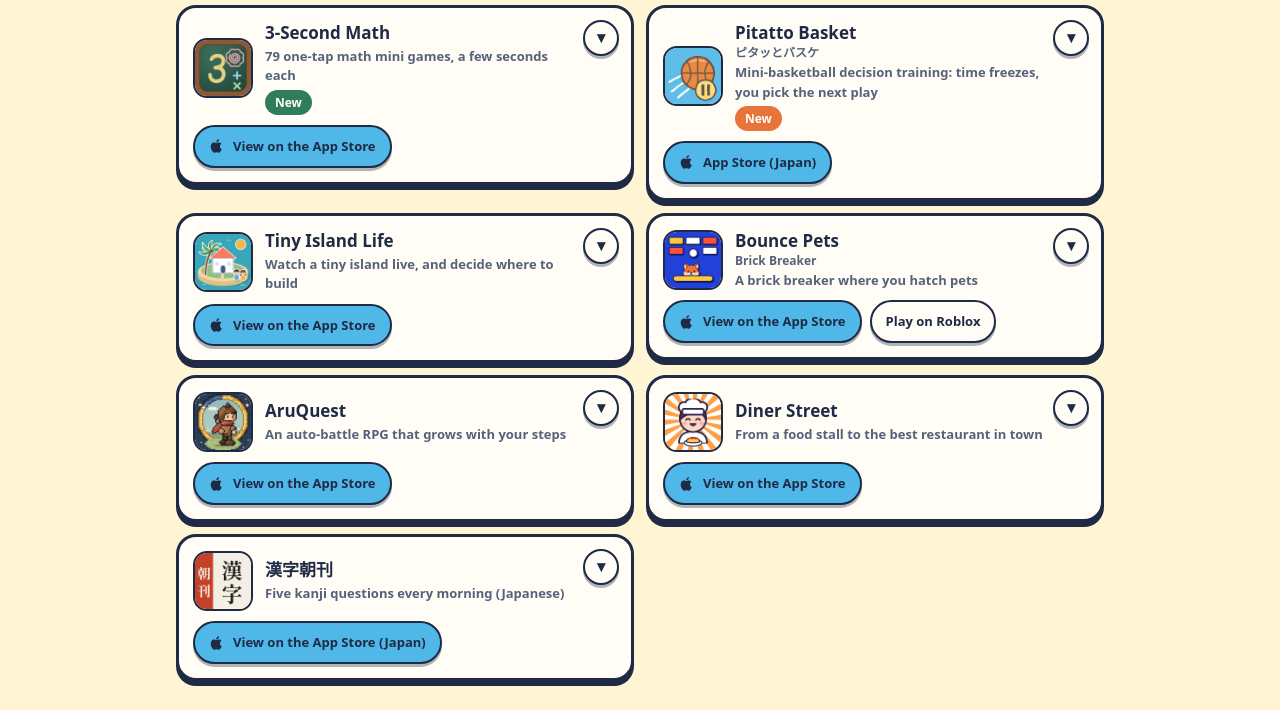
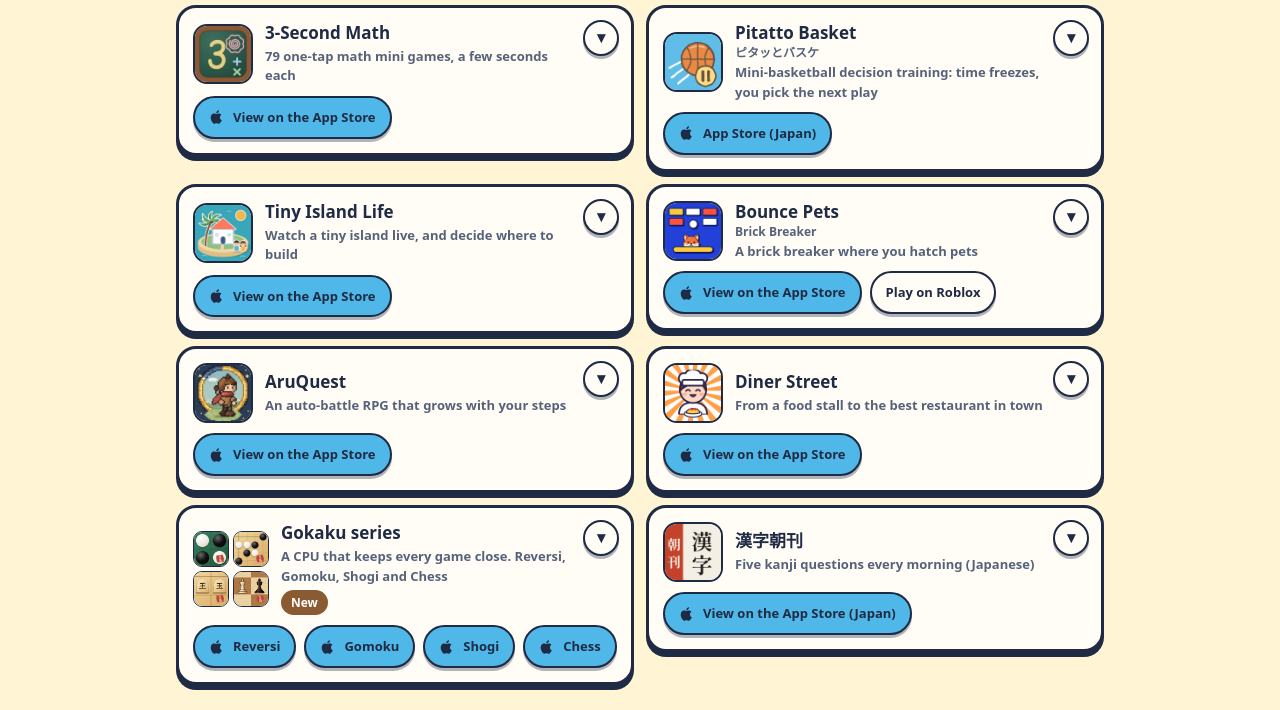
Before and after one commit to queserasera012/queserasera012.github.io, a plain HTML site: page index.html in a window 1280 px wide. Shown: the part 796-1506 px from the top of the page. Drawn offline with Linux system fonts and the light colour scheme; a web font is replaced by a local one.

Commit message:
Add 互角シリーズ (Reversi/Gomoku/Shogi/Chess, released 11/26) as one card; move New tag to it
Co-Authored-By: Claude Opus 5.5 <noreply@anthropic.com>
Claude-Session: https://claude.ai/code/session_011EqFFeJKZbujTkid6qt9hz

```diff
--- a/index.html
+++ b/index.html
@@ -102,6 +102,7 @@ img{display:block;max-width:100%}
 .app{background:var(--paper);border:3px solid var(--line);border-radius:24px;padding:20px;margin-bottom:20px;box-shadow:var(--shadow);--c:var(--accent)}
 .app-head{display:flex;gap:16px;align-items:flex-start}
 .app-head img{width:76px;height:76px;border-radius:18px;flex:none;border:2px solid var(--line)}
+.quad{width:76px;height:76px;flex:none;display:grid;grid-template-columns:36px 36px;grid-auto-rows:36px;gap:4px}.app-head .quad img{width:36px;height:36px;border-radius:9px;border:1.5px solid var(--line);box-sizing:border-box}
 .app-head h3{margin:0;font-size:21px;font-weight:900;line-height:1.35}
 .h3sub{font-size:14px;color:var(--sub);font-weight:700}
 html[lang="ja"] .h3sub[data-ja],html[lang="en"] .h3sub[data-en]{display:block}
@@ -243,6 +244,7 @@ html[lang="en"] [data-en]{display:revert}
       <a href="#bounce" aria-label="Bounce Pets"><img src="img/bounce-icon.png" alt="" width="64" height="64"></a>
       <a href="#aruquest" aria-label="アルクエスト"><img src="img/aruquest-icon.png" alt="" width="64" height="64"></a>
       <a href="#diner" aria-label="Diner Street"><img src="img/diner-icon.png" alt="" width="64" height="64"></a>
+      <a href="#gokaku" aria-label="互角シリーズ / Gokaku"><img src="img/gokaku-shogi-icon.png" alt="" width="64" height="64"></a>
       <a href="#kanji" aria-label="漢字朝刊"><img src="img/kanji-icon.png" alt="" width="64" height="64"></a>
     </div>
     </div>
@@ -309,7 +311,7 @@ html[lang="en"] [data-en]{display:revert}
       <div>
         <h3><span data-ja>3びょうさんすう</span><span data-en>3-Second Math</span></h3>
         <p class="one" data-ja>数秒で1問、1タップで答える 算数ミニゲーム80本</p><p class="one" data-en>79 one-tap math mini games, a few seconds each</p>
-        <div class="tags"><span class="tag hot new" data-ja>新しく公開</span><span class="tag hot new" data-en>New</span><span class="tag">iPhone / iPad</span><span class="tag" data-ja>小学生の算数</span><span class="tag" data-en>Elementary math</span><span class="tag" data-ja>日本語 / English</span><span class="tag" data-en>English / 日本語</span></div>
+        <div class="tags"><span class="tag">iPhone / iPad</span><span class="tag" data-ja>小学生の算数</span><span class="tag" data-en>Elementary math</span><span class="tag" data-ja>日本語 / English</span><span class="tag" data-en>English / 日本語</span></div>
       </div>
     </div>
     <div class="actions">
@@ -331,7 +333,7 @@ html[lang="en"] [data-en]{display:revert}
       <div>
         <h3><span data-ja>ピタッとバスケ</span><span data-en>Pitatto Basket</span><span data-en class="h3sub">ピタッとバスケ</span></h3>
         <p class="one" data-ja>時間が止まって「次の一手」をえらぶ、ミニバスの判断力トレーニング</p><p class="one" data-en>Mini-basketball decision training: time freezes, you pick the next play</p>
-        <div class="tags"><span class="tag hot new" data-ja>新しく公開</span><span class="tag hot new" data-en>New</span><span class="tag">iPhone / iPad</span><span class="tag" data-ja>ミニバスの子に</span><span class="tag" data-en>For youth basketball players</span><span class="tag" data-en>Japanese language</span><span class="tag" data-en>Japan App Store only</span></div>
+        <div class="tags"><span class="tag">iPhone / iPad</span><span class="tag" data-ja>ミニバスの子に</span><span class="tag" data-en>For youth basketball players</span><span class="tag" data-en>Japanese language</span><span class="tag" data-en>Japan App Store only</span></div>
       </div>
     </div>
     <div class="actions">
@@ -436,6 +438,27 @@ html[lang="en"] [data-en]{display:revert}
     </div>
     </div>
   </article>
+  <article class="app" data-group="game" id="gokaku" style="--c:#8a5a32">
+    <div class="app-head">
+      <div class="quad" aria-hidden="true"><img src="img/gokaku-reversi-icon.png" alt="" width="36" height="36"><img src="img/gokaku-gomoku-icon.png" alt="" width="36" height="36"><img src="img/gokaku-shogi-icon.png" alt="" width="36" height="36"><img src="img/gokaku-chess-icon.png" alt="" width="36" height="36"></div>
+      <div>
+        <h3 data-ja>互角シリーズ</h3><h3 data-en>Gokaku series</h3>
+        <p class="one" data-ja>最後まで いい勝負に なる CPU。リバーシ・五目並べ・将棋・チェスの 4本</p><p class="one" data-en>A CPU that keeps every game close. Reversi, Gomoku, Shogi and Chess</p>
+        <div class="tags"><span class="tag hot new" data-ja>新しく公開</span><span class="tag hot new" data-en>New</span><span class="tag">iPhone / iPad</span><span class="tag" data-ja>ボードゲーム</span><span class="tag" data-en>Board games</span><span class="tag" data-ja>日本語 / English</span><span class="tag" data-en>English / 日本語</span></div>
+      </div>
+    </div>
+    <div class="actions">
+      <a class="btn" href="https://apps.apple.com/jp/app/id6838316027?pt=129460223&ct=lp&mt=8" data-href-en="https://apps.apple.com/us/app/id6838316027?pt=129460223&ct=lp&mt=8"><svg viewBox="0 0 24 24"><use href="#apple"/></svg><span data-ja>リバーシ</span><span data-en>Reversi</span></a><a class="btn" href="https://apps.apple.com/jp/app/id6838317671?pt=129460223&ct=lp&mt=8" data-href-en="https://apps.apple.com/us/app/id6838317671?pt=129460223&ct=lp&mt=8"><svg viewBox="0 0 24 24"><use href="#apple"/></svg><span data-ja>五目並べ</span><span data-en>Gomoku</span></a><a class="btn" href="https://apps.apple.com/jp/app/id6838323979?pt=129460223&ct=lp&mt=8" data-href-en="https://apps.apple.com/us/app/id6838323979?pt=129460223&ct=lp&mt=8"><svg viewBox="0 0 24 24"><use href="#apple"/></svg><span data-ja>将棋</span><span data-en>Shogi</span></a><a class="btn" href="https://apps.apple.com/jp/app/id6838324857?pt=129460223&ct=lp&mt=8" data-href-en="https://apps.apple.com/us/app/id6838324857?pt=129460223&ct=lp&mt=8"><svg viewBox="0 0 24 24"><use href="#apple"/></svg><span data-ja>チェス</span><span data-en>Chess</span></a>
+      <button type="button" class="btn ghost more-btn" aria-expanded="false"><span data-ja>くわしく</span><span data-en>More</span></button>
+    </div>
+    <div class="more" hidden>
+    <p class="desc" data-ja>あいての CPU が きみに 合わせて 手かげんし、最後まで 勝ち負けが わからない 勝負に します。さした 手には ◎○△ が 付き、対局の あとは ふりかえりで「次に いしきすること」が 1つ 出ます。4本は それぞれ 別の アプリです。</p>
+    <p class="desc" data-en>The CPU adjusts to you so the game stays close to the very end. Each move gets a mark, and after the game a short review gives you one thing to focus on next time. Each game is a separate app.</p>
+    <div class="shots">
+      <img loading="lazy" src="img/gokaku-reversi-ja-1.jpg" data-src-en="img/gokaku-reversi-en-1.jpg" alt="" width="480" height="1043"><img loading="lazy" src="img/gokaku-gomoku-ja-1.jpg" data-src-en="img/gokaku-gomoku-en-1.jpg" alt="" width="480" height="1043"><img loading="lazy" src="img/gokaku-shogi-ja-1.jpg" data-src-en="img/gokaku-shogi-en-1.jpg" alt="" width="480" height="1043"><img loading="lazy" src="img/gokaku-chess-ja-1.jpg" data-src-en="img/gokaku-chess-en-1.jpg" alt="" width="480" height="1043">
+    </div>
+    </div>
+  </article>
   <article class="app" data-group="adult" id="kanji" style="--c:#c4412a">
     <div class="app-head">
       <img src="img/kanji-icon.png" alt="" width="76" height="76">
@@ -491,6 +514,7 @@ html[lang="en"] [data-en]{display:revert}
     <a href="https://queserasera012.github.io/images/pitatto-basket/privacy.html"><span data-ja>ピタッとバスケ</span><span data-en>Pitatto Basket</span> Privacy</a>
     <a href="https://queserasera012.github.io/images/tiny-island-life/privacy.html">Tiny Island Life Privacy</a>
     <a href="https://queserasera012.github.io/images/bounce-pets/privacy.html">Bounce Pets Privacy</a>
+    <a href="https://queserasera012.github.io/images/gokaku/privacy.html"><span data-ja>互角シリーズ</span><span data-en>Gokaku</span> Privacy</a>
     <a href="https://queserasera012.github.io/images/aruquest/privacy.html"><span data-ja>アルクエスト</span><span data-en>AruQuest</span> Privacy</a>
     <a href="https://queserasera012.github.io/images/diner/privacy.html">Diner Street Privacy</a>
     <a href="https://queserasera012.github.io/images/kanji/privacy.html"><span data-ja>漢字朝刊</span><span data-en>Kanji Chokan</span> Privacy</a>
```
Also changed, not shown: img/gokaku-chess-en-1.jpg (added), img/gokaku-chess-icon.png (added), img/gokaku-chess-ja-1.jpg (added), img/gokaku-gomoku-en-1.jpg (added), img/gokaku-gomoku-icon.png (added), img/gokaku-gomoku-ja-1.jpg (added), img/gokaku-reversi-en-1.jpg (added), img/gokaku-reversi-icon.png (added), img/gokaku-reversi-ja-1.jpg (added), img/gokaku-shogi-en-1.jpg (added), img/gokaku-shogi-icon.png (added), img/gokaku-shogi-ja-1.jpg (added), 1 other file.
